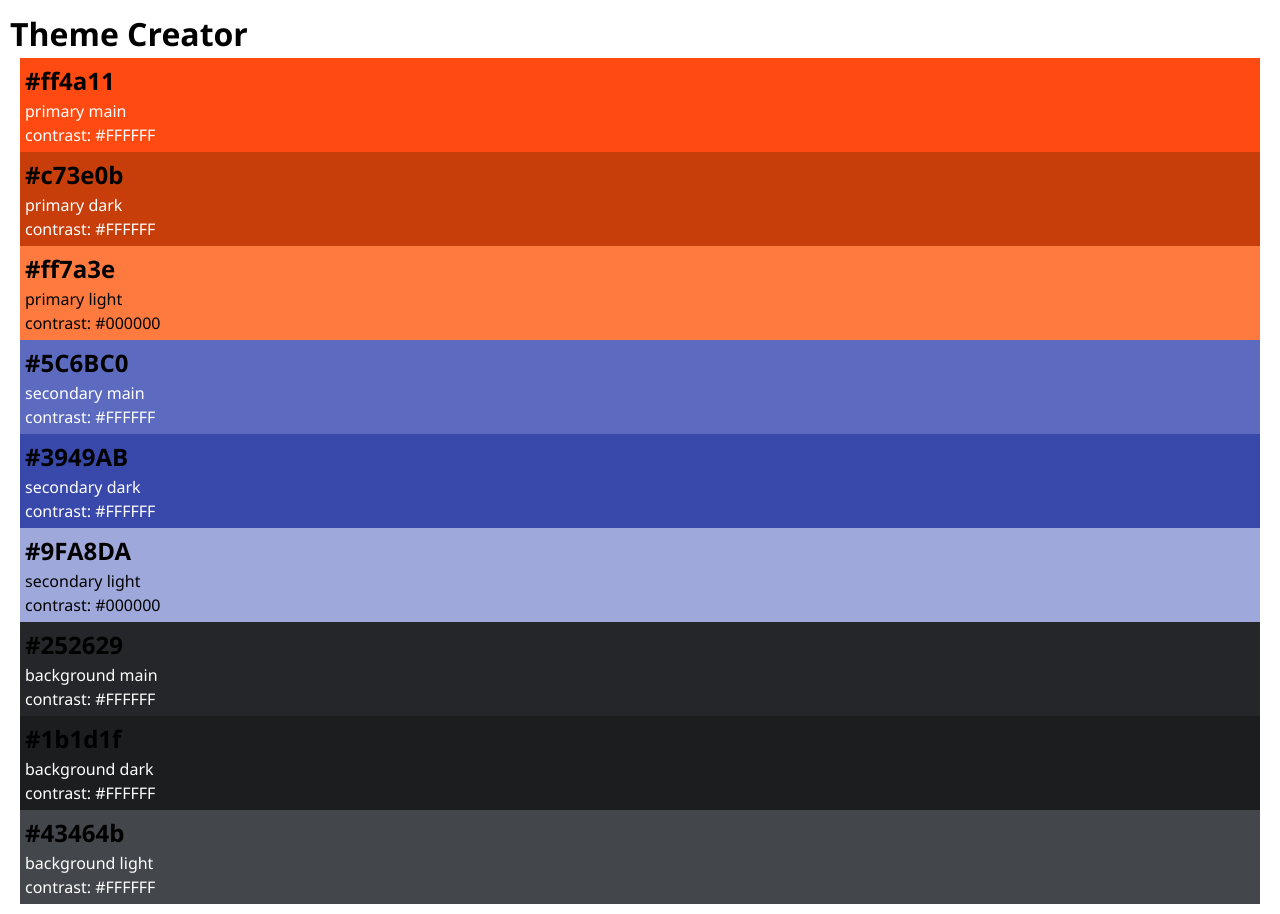
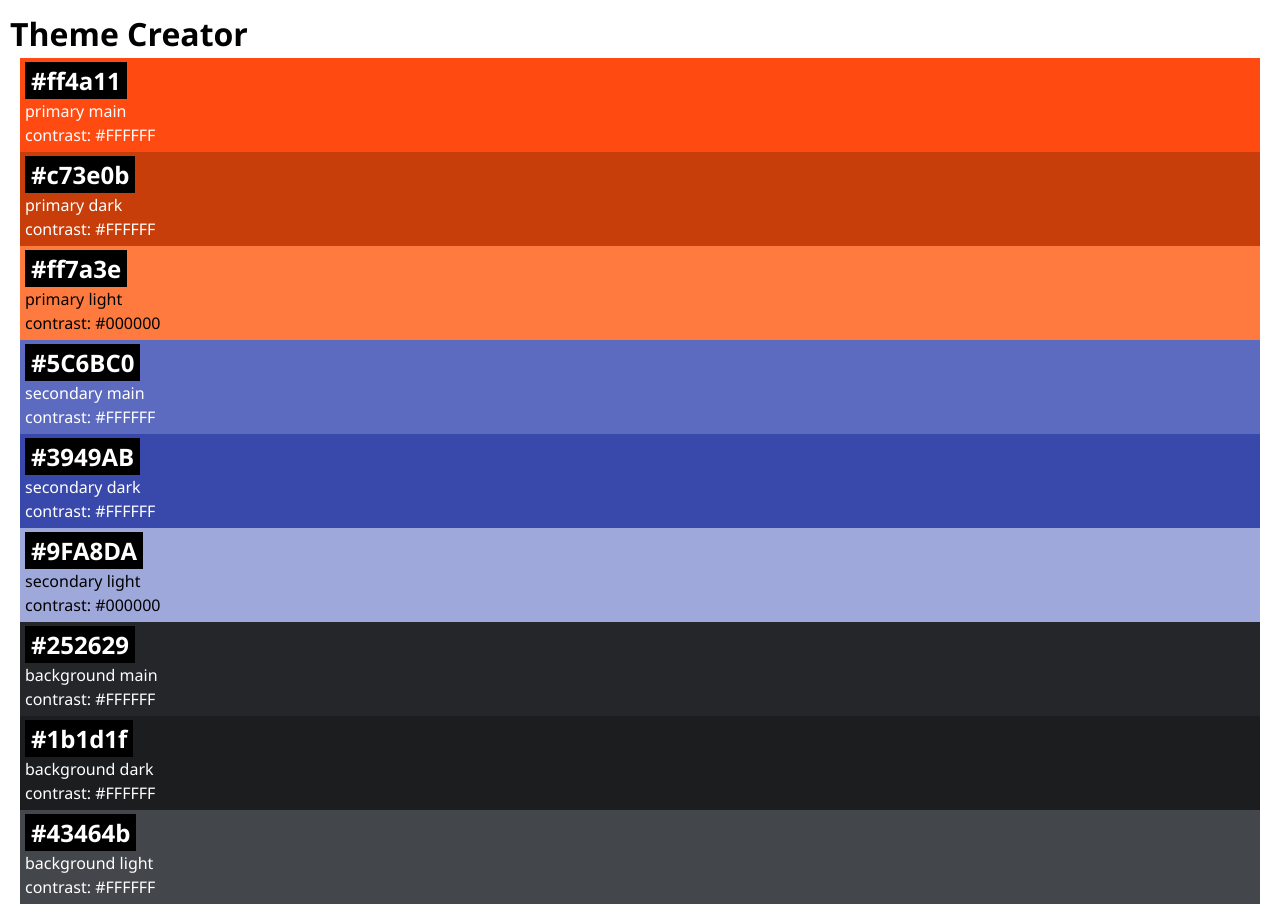
Before and after one commit to oliviabelu/recap-project-4, a React (Vite) app: page / in a window 1280 px wide. Built offline with nearby package versions, Linux system fonts and the light colour scheme.

Commit message:
changed color-card__headline name

```diff
--- a/src/Components/Color/Color.css
+++ b/src/Components/Color/Color.css
@@ -3,7 +3,7 @@
   padding: 5px;
 }
 
-.color-card-headline {
+.color-card__headline {
   display: inline;
   padding: 2px 6px;
   background: black;
```
